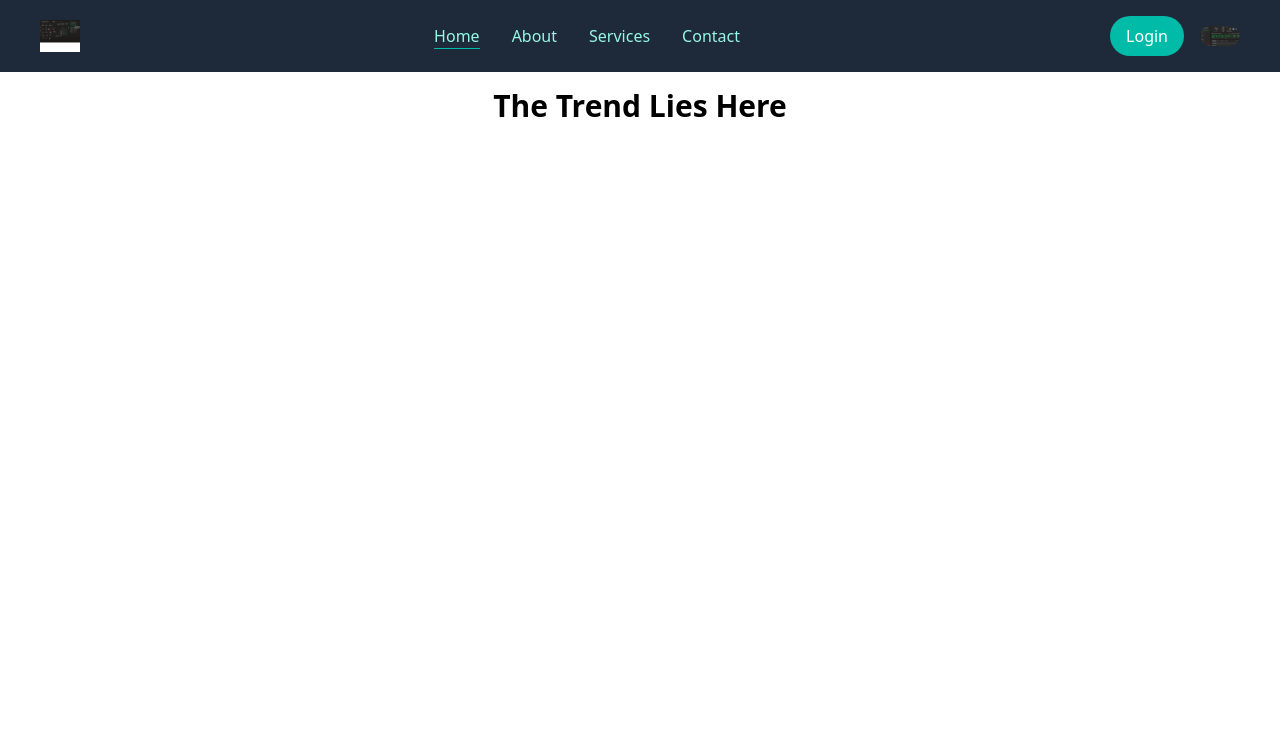
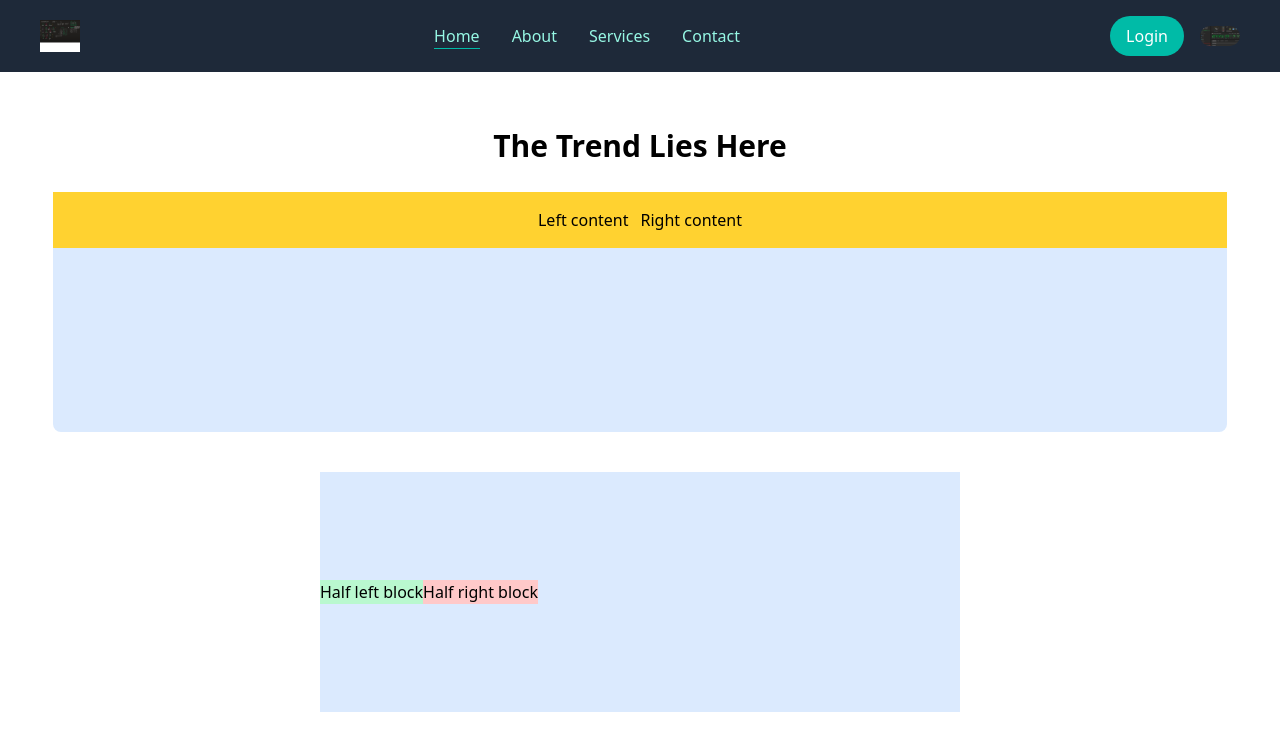
Before and after one commit to Laraib17/my_portfolio, a React (Vite) app: page / in a window 1280 px wide. Shown: the top 750 px of the page. Built offline with nearby package versions, Linux system fonts and the light colour scheme.

Commit message:
fix:adjusted home text

```diff
--- a/src/components/Navbar.jsx
+++ b/src/components/Navbar.jsx
@@ -3,7 +3,7 @@ import { logo } from "../assets/assets";
 import {profile_icon} from "../assets/assets";
 function BasicExample() {
   return (
-    <div className="flex items-center justify-between px-10 py-4 bg-gray-800  text-teal-200">
+    <div className="flex items-center justify-between sm:items-center px-10 py-4 bg-gray-800  text-teal-200">
       <div className="flex items-center gap-2 justify-between">
          <button onClick={() => document.getElementById("my-drawer-3").checked = true} className="drawer-toggle btn btn-primary lg:hidden">
             =
@@ -36,12 +36,12 @@ function BasicExample() {
         <div className="group relative">
           <img className="w-10 cursor-pointer rounded-full" src={profile_icon} alt="" />
           <div className="group-hover:block hidden absolute right-0 mt-2 w-48 bg-white border border-gray-200 rounded shadow-lg">
-            <div></div>
+            <div className="p-4 border-b border-gray-200">
+            </div>
           </div>
         </div>
       </div>
     </div>
   );
 }
-
 export default BasicExample;
--- a/src/pages/Home.jsx
+++ b/src/pages/Home.jsx
@@ -1,18 +1,25 @@
 import React from 'react'
-
 const home = () => {
   return (
-    <div className='flex justify-center text-3xl h-20 font-bold'>
-      <p className='p-4'>The Trend Lies Here</p>
-      <div>
-        <div>
-          <div>
-
+    <div className='flex flex-col items-center mt-10'>
+      <p className='p-4 text-3xl h-20 font-bold'>The Trend Lies Here</p>
+      <div className=' bg-blue-100 w-11/12 rounded-lg h-60'>
+        <div className=' bg-amber-300 flex flex-col items-center p-4'>
+          <div className='flex flex-row justify-between gap-3'>
+            <p>Left content</p>
+            <p>Right content</p>
           </div>
+        </div>
+      </div>
+      <div className='flex flex-row w-1/2 items-center mt-10 bg-blue-100 h-60'>
+        <div className='bg-green-200'>
+          <p>Half left block</p>
+        </div>
+        <div className='bg-red-200'>
+          <p>Half right block</p>
         </div>
       </div>
     </div>
   )
 }
-
 export default home
```
